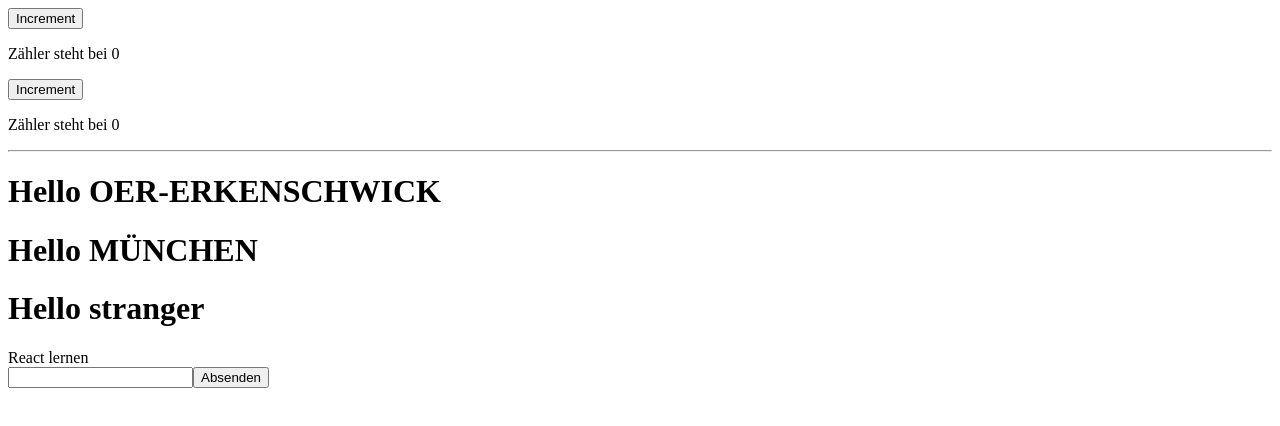
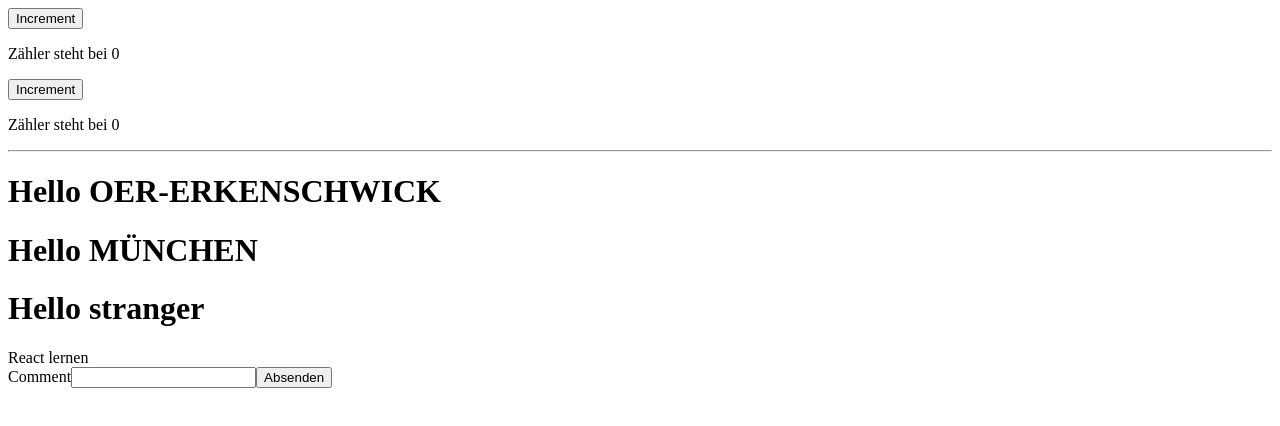
Before and after one commit to SuoraGmbH/react-camp-2024-04, a React (Vite) app: page / in a window 1280 px wide. Shown: the top 426 px of the page. Built offline with nearby package versions, Linux system fonts and the light colour scheme.

Commit message:
add label

```diff
--- a/src/components/TimeEntryForm.tsx
+++ b/src/components/TimeEntryForm.tsx
@@ -11,6 +11,8 @@ export const TimeEntryForm: React.FunctionComponent = () => {
         console.log("Hello World");
       }}
     >
+      <label>
+        Comment
         <input
           name="comment"
           value={inputValue}
@@ -18,6 +20,7 @@ export const TimeEntryForm: React.FunctionComponent = () => {
             setInputValue(event.target.value);
           }}
         />
+      </label>
 
       {inputValue}
       <button type="submit">Absenden</button>
```
Lines whose indentation alone changed are shown as unchanged.
